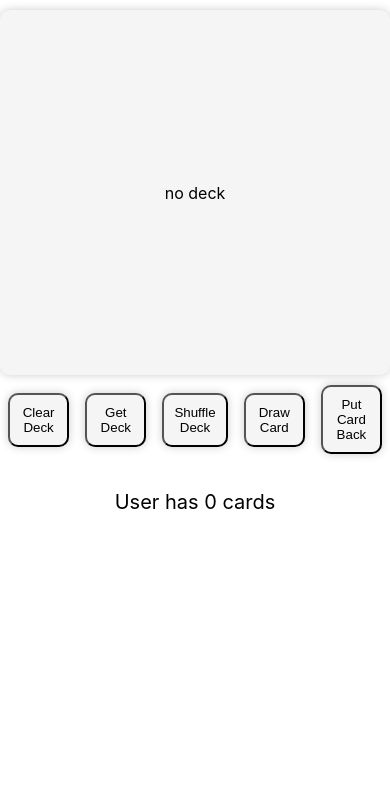
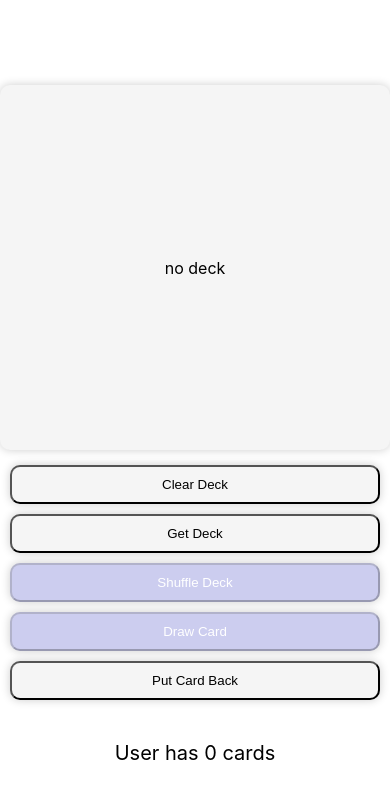
Before and after one commit to anontyro/celer-fe-cards, a React (Create React App) app: page / in a window 390 px wide. Shown: the top 798 px of the page. Built offline with nearby package versions, Linux system fonts and the light colour scheme.

Commit message:
chore: small tweaks and updates for responsiveness

```diff
--- a/src/components/Banners/InfoBanner.module.scss
+++ b/src/components/Banners/InfoBanner.module.scss
@@ -4,6 +4,7 @@
   display: flex;
   align-items: center;
   justify-content: center;
+  min-height: 75px;
 }
 
 .infoMessage {
--- a/src/components/Banners/InfoBanner.tsx
+++ b/src/components/Banners/InfoBanner.tsx
@@ -5,11 +5,9 @@ type InfoBannerProps = {
 };
 
 const InfoBanner: React.FC<InfoBannerProps> = ({ message }) => {
-  if (!message) return null;
-
   return (
     <div className={styles.infoBanner}>
-      <h2 className={styles.infoMessage}>{message}</h2>
+      {message && <h2 className={styles.infoMessage}>{message}</h2>}
     </div>
   );
 };
--- a/src/components/DeckOfCards/components/DeckCard/DeckCard.module.scss
+++ b/src/components/DeckOfCards/components/DeckCard/DeckCard.module.scss
@@ -5,7 +5,7 @@
 }
 
 .cardInnerContainer {
-  padding: 15px;
+  padding: 0 15px;
   width: 100%;
   height: 100%;
   display: grid;
--- a/src/pages/HomePage/components/DeckControls/DeckControls.module.scss
+++ b/src/pages/HomePage/components/DeckControls/DeckControls.module.scss
@@ -1,8 +1,14 @@
 .deckControls {
   display: flex;
+  flex-wrap: wrap;
   justify-content: space-between;
   align-items: center;
   margin: 0 0 1rem 0;
+
+  @media screen and (min-width: 768px) {
+    flex-wrap: nowrap;
+    align-items: flex-start;
+  }
 }
 
 .deckMainBtn {
@@ -15,11 +21,19 @@
   background-color: #f5f5f5;
   box-shadow: 0 0 10px 0 rgba(0, 0, 0, 0.2);
   padding: 10px;
-  margin: 0 0.5rem;
+  margin: 5px 10px;
   cursor: pointer;
   transition: all 0.2s ease-in-out;
+  @media screen and (min-width: 768px) {
+    margin: 0 0.5rem;
+  }
   &:hover {
     background-color: #989bf0;
     color: white;
   }
+  &:disabled {
+    cursor: default;
+    background-color: #cccdef;
+    color: white;
+  }
 }
--- a/src/pages/HomePage/components/DeckControls/DeckControls.tsx
+++ b/src/pages/HomePage/components/DeckControls/DeckControls.tsx
@@ -17,6 +17,7 @@ const DeckControls: React.FC = () => {
   const [currentDeck, setCurrentDeck] = useAtom(currentDeckAtom);
   const [userDeck, setUserDeck] = useAtom(currentUserCardsAtom);
   const [_, setInfo] = useAtom(informationAtom);
+  const isDeckEmpty = currentDeck.length === 0;
 
   const resetDeck = () => {
     setCurrentDeck([]);
@@ -60,10 +61,18 @@ const DeckControls: React.FC = () => {
       <button className={styles.deckMainBtn} onClick={getDeck}>
         Get Deck
       </button>
-      <button className={styles.deckMainBtn} onClick={shuffleDeck}>
+      <button
+        className={styles.deckMainBtn}
+        disabled={isDeckEmpty}
+        onClick={shuffleDeck}
+      >
         Shuffle Deck
       </button>
-      <button className={styles.deckMainBtn} onClick={drawCard}>
+      <button
+        className={styles.deckMainBtn}
+        disabled={isDeckEmpty}
+        onClick={drawCard}
+      >
         Draw Card
       </button>
       <button className={styles.deckMainBtn} onClick={putCardBack}>
```
